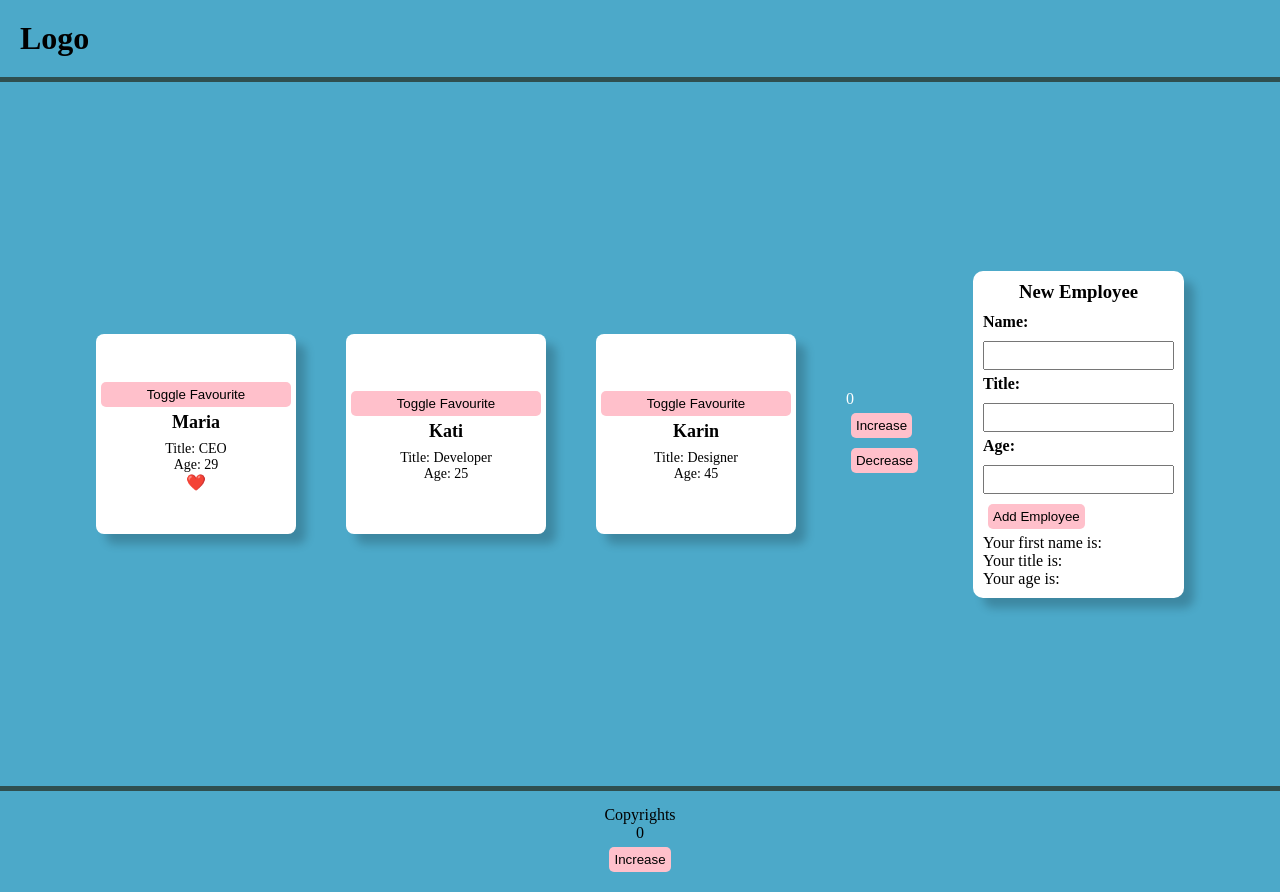
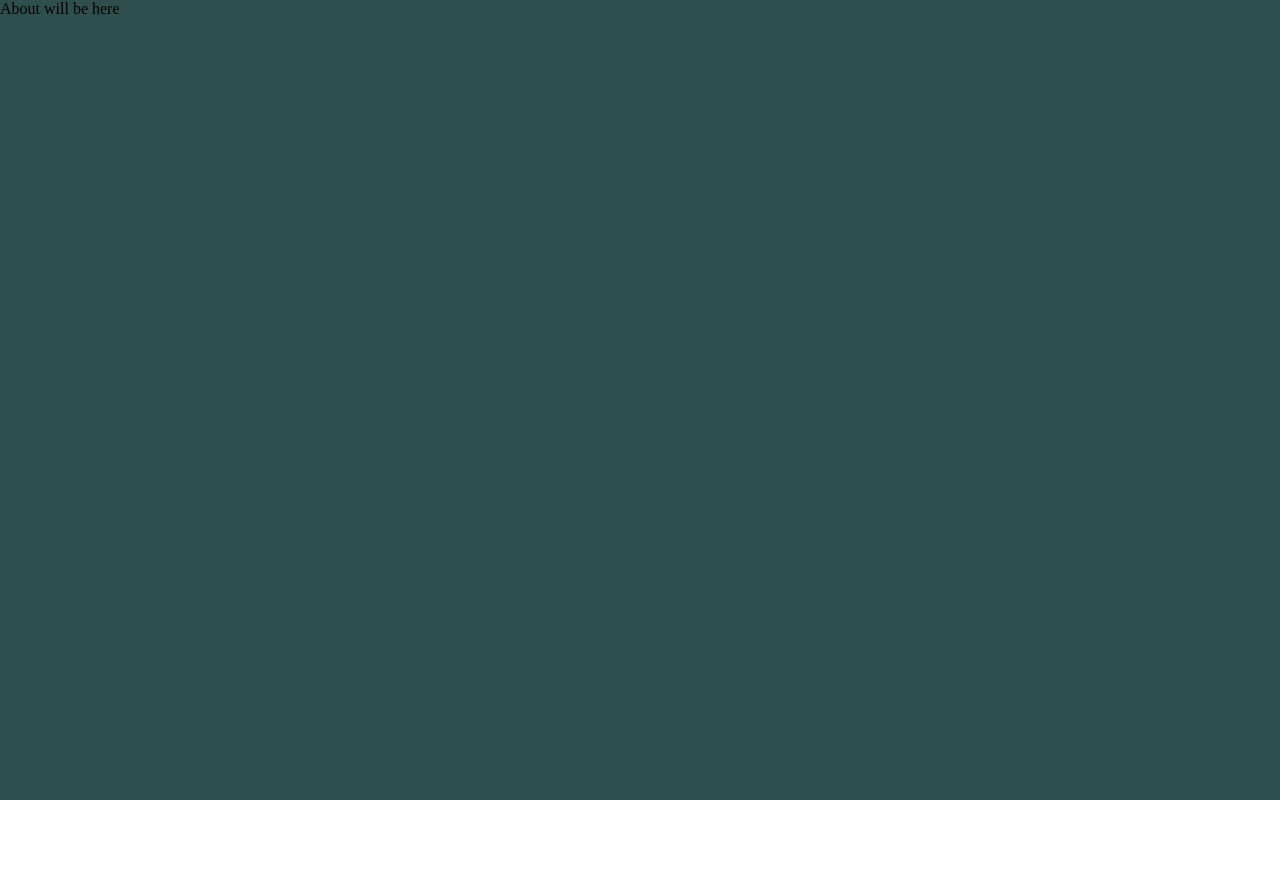
Before and after one commit to bean-123/react-test, a React (Vite) app: page /about in a window 1280 px wide. After the commit the page ends 800 px from the top, so only its background shows below. Built offline with nearby package versions, Linux system fonts and the light colour scheme.

Commit message:
Add About and refactor App to Home

```diff
--- a/package.json
+++ b/package.json
@@ -11,7 +11,8 @@
   },
   "dependencies": {
     "react": "^19.1.1",
-    "react-dom": "^19.1.1"
+    "react-dom": "^19.1.1",
+    "react-router": "^7.9.5"
   },
   "devDependencies": {
     "@eslint/js": "^9.36.0",
--- a/src/App.jsx
+++ b/src/App.jsx
@@ -1,83 +1,16 @@
-import React, { useState } from "react";
 import "./App.css";
-import Card from "./components/Card";
-import Counter from "./components/Counter";
-import Header from "./components/Header";
-import Footer from "./components/Footer";
-// import useCounter from "./hooks/useCounter";
-import data from "./data";
-import Form from "./components/Form";
+import { BrowserRouter, Routes, Route } from "react-router";
+import About from "./components/About";
+import Home from "./components/Home";
 
 function App() {
-  // const [ count, setCount ] = useCounter; // Using custom hook
-  const [count, setCount] = useState(0);
-  const [employees, setEmployees] = useState(data);
-  const [formData, setFormData] = useState({
-    firstName: "",
-    lastName: "",
-    age: "",
-  });
-
-  const handleClick = () => {
-    setEmployees([
-      ...employees,
-      {
-        id: employees.length + 1,
-        name: formData.name, // if we have a form we would do it like formData.name.value
-        title: formData.title, // formData.title.value
-        age: formData.age, // formData.age.value
-        isFavourite: false,
-      },
-    ]);
-  };
-
-  const toggleFavourite = (id) => {
-    const updatedEmployees = employees.map((employee) => {
-      if (employee.id && employee.isFavourite === undefined) {
-        return { ...employee, isFavourite: false };
-      } else if (employee.id === id) {
-        return { ...employee, isFavourite: !employee.isFavourite };
-      } else {
-        return employee;
-      }
-    });
-
-    setEmployees(updatedEmployees);
-  };
-
   return (
-    <>
-      <div>
-        <Header />
-        <div className="container">
-          {employees.map((employee) => {
-            console.log(employee); //if you want to do console.log or any edits the data you need to put this all in {}
-            let age = employee.age;
-            age = age + 100;
-
-            return (
-              <Card
-                key={employee.id}
-                // id={employee.id}
-                // name={employee.name}
-                // title={employee.title}
-                // age={age}
-                // isFavourite={employee.isFavourite}
-                {...employee} // you can use this bc u deconstructed it in Card
-                toggleFavourite={toggleFavourite}
-              />
-            );
-          })}
-          <Counter count={count} setCount={setCount} />
-          <Form
-            formData={formData}
-            setFormData={setFormData}
-            handleClick={handleClick}
-          />
-        </div>
-        <Footer count={count} setCount={setCount} />
-      </div>
-    </>
+    <BrowserRouter>
+      <Routes>
+        <Route path="/" element={<Home />} />
+        <Route path="/about" element={<About />} />
+      </Routes>
+    </BrowserRouter>
   );
 }
 
--- /dev/null
+++ b/src/components/About.jsx
@@ -0,0 +1,5 @@
+const About = () => {
+  return <div>About will be here</div>;
+};
+
+export default About;
--- /dev/null
+++ b/src/components/Home.jsx
@@ -0,0 +1,84 @@
+import React, { useState } from "react";
+import "../../src/App.css";
+import Card from "../components/Card";
+import Counter from "../components/Counter";
+import Header from "../components/Header";
+import Footer from "../components/Footer";
+// import useCounter from "./hooks/useCounter";
+import data from "../data";
+import Form from "../components/Form";
+
+function Home() {
+  // const [ count, setCount ] = useCounter; // Using custom hook
+  const [count, setCount] = useState(0);
+  const [employees, setEmployees] = useState(data);
+  const [formData, setFormData] = useState({
+    firstName: "",
+    lastName: "",
+    age: "",
+  });
+
+  const handleClick = () => {
+    setEmployees([
+      ...employees,
+      {
+        id: employees.length + 1,
+        name: formData.name, // if we have a form we would do it like formData.name.value
+        title: formData.title, // formData.title.value
+        age: formData.age, // formData.age.value
+        isFavourite: false,
+      },
+    ]);
+  };
+
+  const toggleFavourite = (id) => {
+    const updatedEmployees = employees.map((employee) => {
+      if (employee.id && employee.isFavourite === undefined) {
+        return { ...employee, isFavourite: false };
+      } else if (employee.id === id) {
+        return { ...employee, isFavourite: !employee.isFavourite };
+      } else {
+        return employee;
+      }
+    });
+
+    setEmployees(updatedEmployees);
+  };
+
+  return (
+    <>
+      <div>
+        <Header />
+        <div className="container">
+          {employees.map((employee) => {
+            console.log(employee); //if you want to do console.log or any edits the data you need to put this all in {}
+            let age = employee.age;
+            age = age + 100;
+
+            return (
+              <Card
+                key={employee.id}
+                // id={employee.id}
+                // name={employee.name}
+                // title={employee.title}
+                // age={age}
+                // isFavourite={employee.isFavourite}
+                {...employee} // you can use this bc u deconstructed it in Card
+                toggleFavourite={toggleFavourite}
+              />
+            );
+          })}
+          <Counter count={count} setCount={setCount} />
+          <Form
+            formData={formData}
+            setFormData={setFormData}
+            handleClick={handleClick}
+          />
+        </div>
+        <Footer count={count} setCount={setCount} />
+      </div>
+    </>
+  );
+}
+
+export default Home;
```
Also changed, not shown: 1 other file (tests, documents, lock files or other folders).
